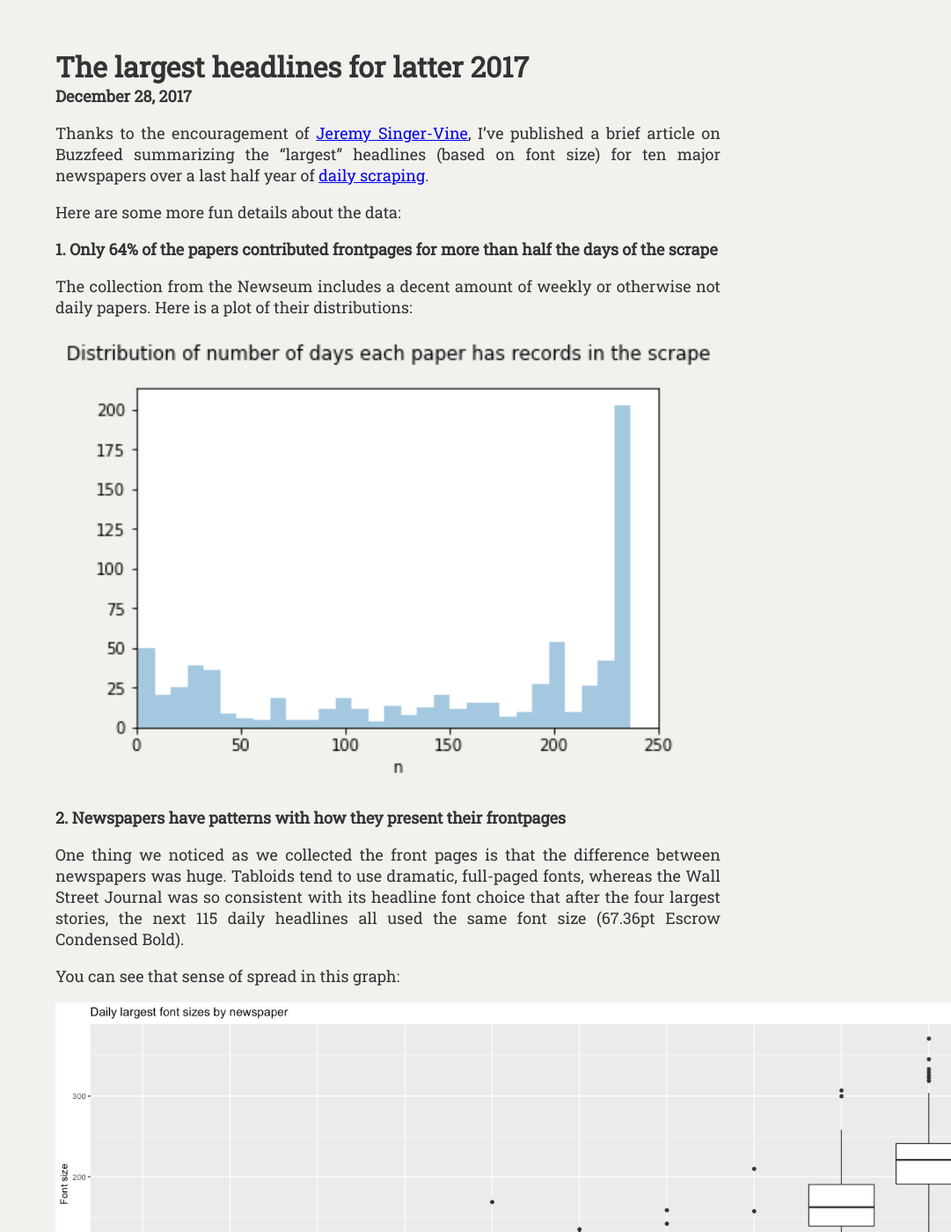
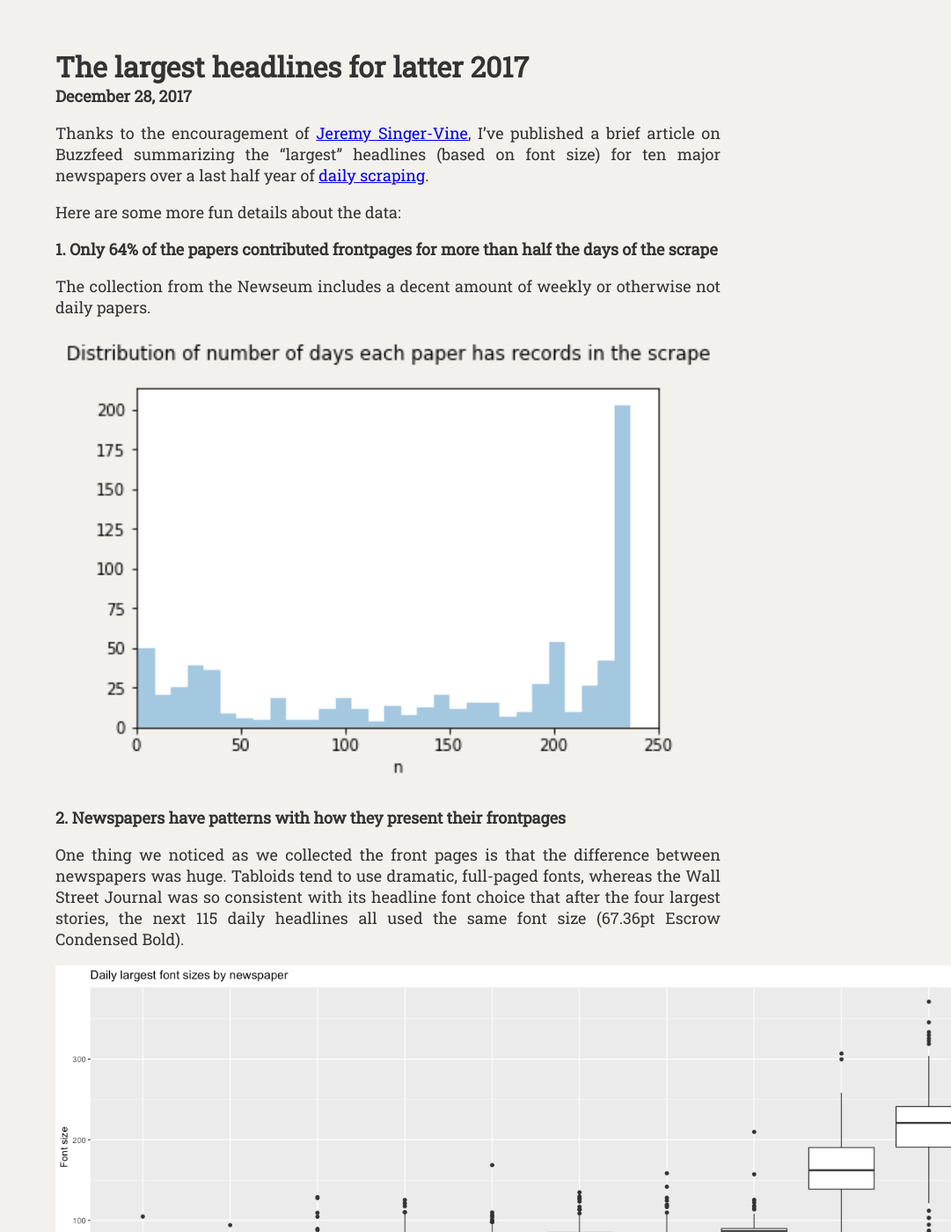
Before and after one commit to samzhang111/samzhang111.github.io, a Jekyll site: the page built from _thoughts/2017-12-28-newspaper-frontpages.md, in a window 1280 px wide and 1400 px high. Shown: the whole window at 88% size, without its empty margins (199-1280 px from the left). Built offline with Jekyll 4.4.1, drawn with Linux system fonts in a browser that asks for light colours.

Commit message:
Remove words

```diff
--- a/_thoughts/2017-12-28-newspaper-frontpages.md
+++ b/_thoughts/2017-12-28-newspaper-frontpages.md
@@ -9,15 +9,13 @@ Thanks to the encouragement of [Jeremy Singer-Vine](https://www.jsvine.com/), I'
 Here are some more fun details about the data:
 
 # 1. Only 64% of the papers contributed frontpages for more than half the days of the scrape
-The collection from the Newseum includes a decent amount of weekly or otherwise not daily papers. Here is a plot of their distributions:
+The collection from the Newseum includes a decent amount of weekly or otherwise not daily papers.
 
 <img src="/images/paper-dists.png?raw=true" alt="Histogram of number of days each paper has records in scrape" width="100%" />
 
 # 2. Newspapers have patterns with how they present their frontpages
 
 One thing we noticed as we collected the front pages is that the difference between newspapers was huge. Tabloids tend to use dramatic, full-paged fonts, whereas the Wall Street Journal was so consistent with its headline font choice that after the four largest stories, the next 115 daily headlines all used the same font size (67.36pt Escrow Condensed Bold).
-
-You can see that sense of spread in this graph:
 
 <img src="/images/paper-fonts.png?raw=true" alt="Boxplot of font sizes by each paper" width="140%" />
 
```
